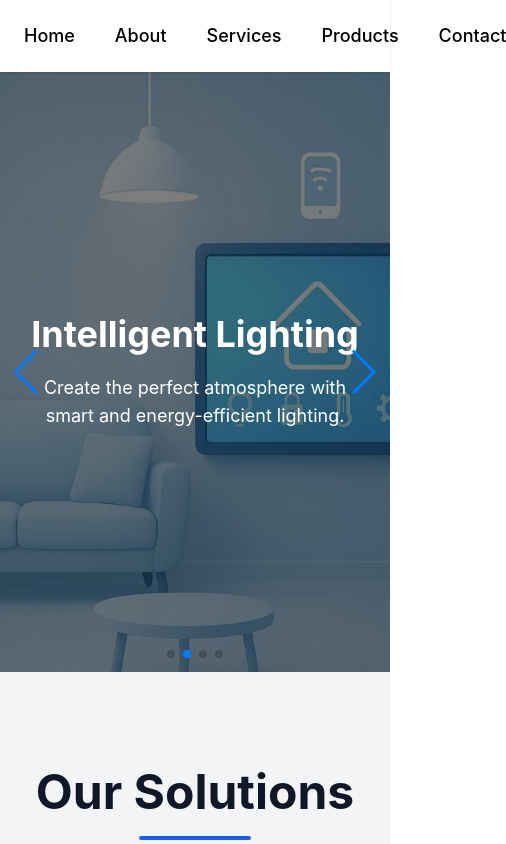
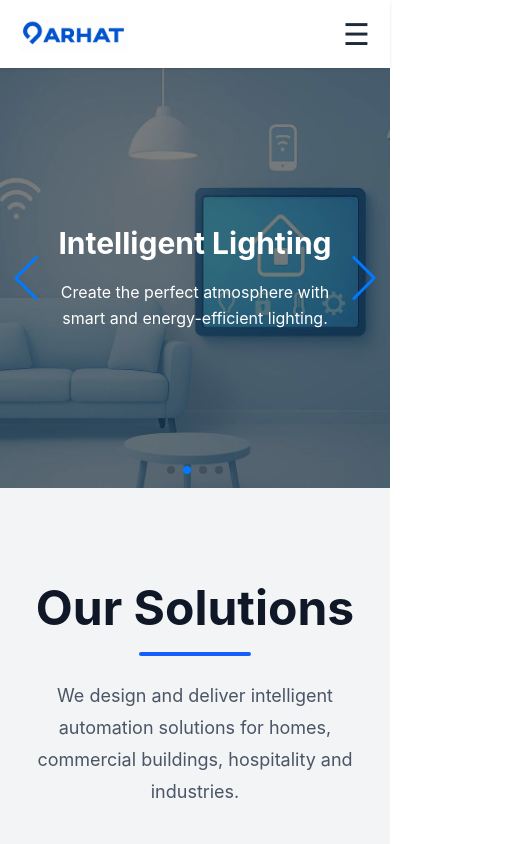
Before and after one commit to nikhilghumare2001/arhat-website, a React app: page / in a window 390 px wide. Shown: the top 844 px of the page, 506 px wide, since content can reach past the window. Built offline with nearby package versions, Linux system fonts and the light colour scheme; the HTML template or start-up script is replaced by a standard one.

Commit message:
Improve mobile responsive navbar and hero slider

```diff
--- a/src/components/HeroSlider.jsx
+++ b/src/components/HeroSlider.jsx
@@ -36,6 +36,7 @@ const slides = [
       "Powerful automation solutions designed for modern offices and commercial spaces.",
   },
 ];
+
 function HeroSlider() {
   return (
     <section id="home">
@@ -48,7 +49,7 @@ function HeroSlider() {
         pagination={{ clickable: true }}
         navigation
         loop={true}
-        className="h-[600px]"
+        className="h-[420px] sm:h-[480px] md:h-[600px]"
       >
         {slides.map((slide, index) => (
           <SwiperSlide key={index}>
@@ -65,26 +66,27 @@ function HeroSlider() {
               <div className="absolute inset-0 bg-black/50"></div>
 
               {/* Text */}
-              <div className="absolute inset-0 flex flex-col justify-center items-center text-center text-white px-6">
+              <div className="absolute inset-0 flex flex-col justify-center items-center text-center text-white px-10 sm:px-12 md:px-6">
 
-                <h1 className="text-4xl md:text-5xl lg:text-6xl font-bold mb-5">
+                <h1 className="text-3xl sm:text-4xl md:text-5xl lg:text-6xl font-bold leading-tight mb-4 md:mb-5 max-w-4xl">
                   {slide.title}
                 </h1>
 
-                <p className="text-lg md:text-xl max-w-2xl">
+                <p className="text-base sm:text-lg md:text-xl leading-relaxed max-w-xl md:max-w-2xl">
                   {slide.description}
                 </p>
 
                 {/* Explore Button */}
-                {/* <a
+                {/*
+                <a
                   href="#solutions"
                   className="mt-8 inline-block bg-blue-600 hover:bg-blue-700 text-white px-7 py-3 rounded-lg font-semibold transition duration-300"
                 >
                   Explore Solutions
-                </a> */}
+                </a>
+                */}
 
               </div>
-
             </div>
           </SwiperSlide>
         ))}
--- a/src/components/Navbar.jsx
+++ b/src/components/Navbar.jsx
@@ -1,22 +1,28 @@
+import { useState } from "react";
 import logo from "../assets/images/arhat_name_logo.png";
 
 function Navbar() {
+  const [menuOpen, setMenuOpen] = useState(false);
+
+  const closeMenu = () => {
+    setMenuOpen(false);
+  };
+
   return (
     <header className="sticky top-0 z-50 bg-white shadow-sm">
-      <nav className="max-w-7xl mx-auto px-6 py-4 flex items-center justify-between">
+      <nav className="max-w-7xl mx-auto px-5 md:px-6 py-4 flex items-center justify-between">
 
         {/* Logo */}
-        <a href="#home">
+        <a href="#home" onClick={closeMenu}>
           <img
             src={logo}
             alt="Arhat Logo"
-            className="h-10 w-auto"
+            className="h-9 md:h-10 w-auto"
           />
         </a>
 
-        {/* Navigation */}
-        <ul className="flex items-center gap-10 text-lg font-medium">
-
+        {/* Desktop Navigation */}
+        <ul className="hidden md:flex items-center gap-10 text-lg font-medium">
           <li>
             <a
               href="#home"
@@ -61,10 +67,76 @@ function Navbar() {
               Contact
             </a>
           </li>
-
         </ul>
 
+        {/* Mobile Menu Button */}
+        <button
+          onClick={() => setMenuOpen(!menuOpen)}
+          className="md:hidden text-3xl text-gray-800 focus:outline-none"
+          aria-label="Toggle menu"
+        >
+          {menuOpen ? "✕" : "☰"}
+        </button>
       </nav>
+
+      {/* Mobile Navigation */}
+      {menuOpen && (
+        <div className="md:hidden bg-white border-t shadow-lg">
+          <ul className="flex flex-col text-center text-lg font-medium">
+
+            <li>
+              <a
+                href="#home"
+                onClick={closeMenu}
+                className="block py-4 hover:bg-blue-50 hover:text-blue-600 transition"
+              >
+                Home
+              </a>
+            </li>
+
+            <li>
+              <a
+                href="#about"
+                onClick={closeMenu}
+                className="block py-4 hover:bg-blue-50 hover:text-blue-600 transition"
+              >
+                About
+              </a>
+            </li>
+
+            <li>
+              <a
+                href="#services"
+                onClick={closeMenu}
+                className="block py-4 hover:bg-blue-50 hover:text-blue-600 transition"
+              >
+                Services
+              </a>
+            </li>
+
+            <li>
+              <a
+                href="#products"
+                onClick={closeMenu}
+                className="block py-4 hover:bg-blue-50 hover:text-blue-600 transition"
+              >
+                Products
+              </a>
+            </li>
+
+            <li>
+              <a
+                href="#getintouch"
+                onClick={closeMenu}
+                className="block py-4 hover:bg-blue-50 hover:text-blue-600 transition"
+              >
+                Contact
+              </a>
+            </li>
+
+          </ul>
+        </div>
+      )}
     </header>
   );
 }
```
